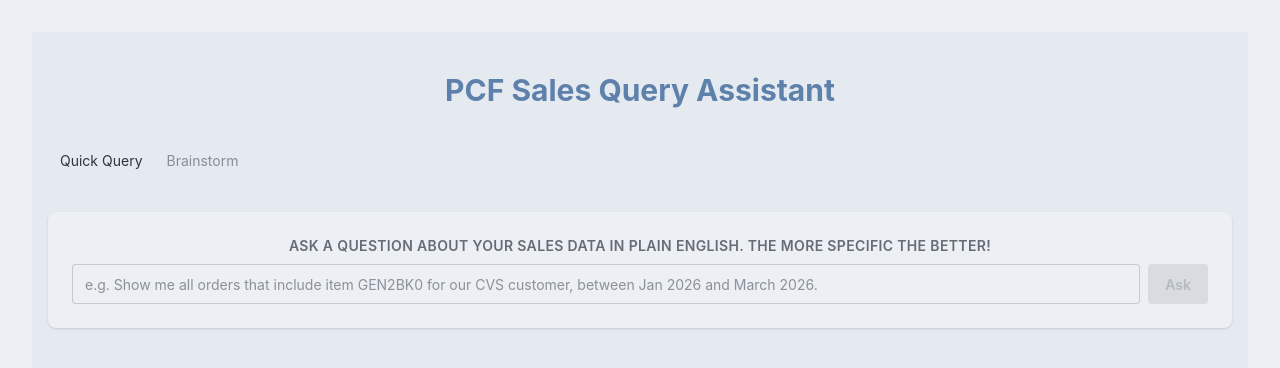
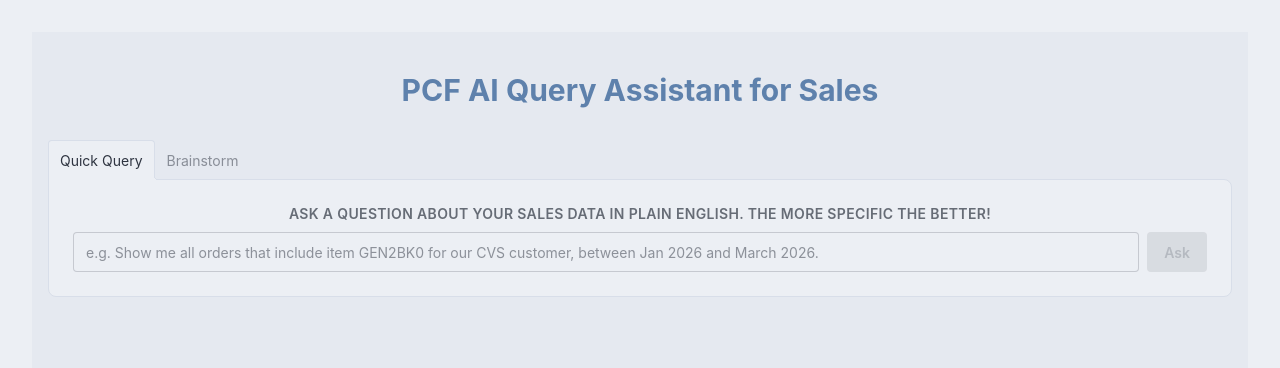
Before and after one commit to matthew-njd/QueryAssistant, a React (Vite) app in the folder QueryAssistant.Client/: page / in a window 1280 px wide. Shown: the top 368 px of the page. Built offline with nearby package versions, Linux system fonts and the light colour scheme.

Commit message:
Tab component updates.

```diff
--- a/QueryAssistant.Client/src/App.tsx
+++ b/QueryAssistant.Client/src/App.tsx
@@ -37,32 +37,23 @@ function App() {
         {/* Header */}
         <div className="flex flex-col gap-1">
           <h1 className="text-3xl font-bold text-primary">
-            PCF Sales Query Assistant
+            PCF AI Query Assistant for Sales
           </h1>
         </div>
 
         {/* Tabs */}
-        <div role="tablist" className="tabs tabs-bordered">
-          <button
-            role="tab"
-            className={`tab ${activeTab === "quick" ? "tab-active" : ""}`}
-            onClick={() => setActiveTab("quick")}
-          >
-            Quick Query
-          </button>
-          <button
-            role="tab"
-            className={`tab ${activeTab === "brainstorm" ? "tab-active" : ""}`}
-            onClick={() => setActiveTab("brainstorm")}
-          >
-            Brainstorm
-          </button>
-        </div>
-
-        {/* Quick Query Tab */}
+        <div className="tabs tabs-lift">
+          <input
+            type="radio"
+            name="app_tabs"
+            className="tab"
+            aria-label="Quick Query"
+            checked={activeTab === "quick"}
+            onChange={() => setActiveTab("quick")}
+          />
           {activeTab === "quick" && (
             <>
-            <div className="card bg-base-100 shadow p-6">
+              <div className="tab-content bg-base-100 border-base-300 p-6">
                 <QuestionInput
                   value={question}
                   onChange={setQuestion}
@@ -78,7 +69,7 @@ function App() {
               )}
 
               {response?.success && response.data && (
-              <div className="card bg-base-100 shadow p-6">
+                <div className="tab-content bg-base-100 border-base-300 p-6">
                   <ResultsTable
                     data={response.data}
                     sql={response.sql}
@@ -90,9 +81,16 @@ function App() {
             </>
           )}
 
-        {/* Brainstorm Tab */}
+          <input
+            type="radio"
+            name="app_tabs"
+            className="tab"
+            aria-label="Brainstorm"
+            checked={activeTab === "brainstorm"}
+            onChange={() => setActiveTab("brainstorm")}
+          />
           {activeTab === "brainstorm" && (
-          <div className="card bg-base-100 shadow p-6">
+            <div className="tab-content bg-base-100 border-base-300 p-6">
               <BrainstormChat
                 onUseQuery={handleUseQuery}
                 onReportGenerated={handleReportGenerated}
@@ -101,6 +99,7 @@ function App() {
           )}
         </div>
       </div>
+    </div>
   );
 }
 
--- a/QueryAssistant.Client/src/components/BrainstormChat.tsx
+++ b/QueryAssistant.Client/src/components/BrainstormChat.tsx
@@ -16,8 +16,15 @@ interface Props {
 }
 
 export function BrainstormChat({ onUseQuery, onReportGenerated }: Props) {
-  const { messages, isLoading, error, suggestedQuery, sendMessage, generateReport, clearChat } =
-    useBrainstorm();
+  const {
+    messages,
+    isLoading,
+    error,
+    suggestedQuery,
+    sendMessage,
+    generateReport,
+    clearChat,
+  } = useBrainstorm();
   const [input, setInput] = useState("");
   const bottomRef = useRef<HTMLDivElement>(null);
 
@@ -37,11 +44,12 @@ export function BrainstormChat({ onUseQuery, onReportGenerated }: Props) {
 
   const handleGenerateReport = async () => {
     const result = await generateReport();
-    if (result) onReportGenerated(result, suggestedQuery ?? "Brainstorm report");
+    if (result)
+      onReportGenerated(result, suggestedQuery ?? "Brainstorm report");
   };
 
   return (
-    <div className="flex flex-col h-[520px]">
+    <div className="flex flex-col h-130">
       {/* Clear button */}
       {messages.length > 0 && (
         <div className="flex justify-end pb-2">
@@ -64,13 +72,18 @@ export function BrainstormChat({ onUseQuery, onReportGenerated }: Props) {
         )}
 
         {messages.map((msg, i) => (
-          <div key={i} className={`chat ${msg.role === "user" ? "chat-end" : "chat-start"}`}>
+          <div
+            key={i}
+            className={`chat ${msg.role === "user" ? "chat-end" : "chat-start"}`}
+          >
             <div
               className={`chat-bubble text-sm whitespace-pre-wrap ${
                 msg.role === "user" ? "chat-bubble-primary" : ""
               }`}
             >
-              {msg.role === "assistant" ? stripSuggested(msg.content) : msg.content}
+              {msg.role === "assistant"
+                ? stripSuggested(msg.content)
+                : msg.content}
             </div>
           </div>
         ))}
@@ -127,7 +140,7 @@ export function BrainstormChat({ onUseQuery, onReportGenerated }: Props) {
         <div className="flex gap-2">
           <input
             type="text"
-            className="input input-bordered flex-1 input-sm"
+            className="input input-bordered flex-1"
             placeholder="Describe what you're looking for..."
             value={input}
             onChange={(e) => setInput(e.target.value)}
@@ -135,12 +148,12 @@ export function BrainstormChat({ onUseQuery, onReportGenerated }: Props) {
             disabled={isLoading}
           />
           <button
-            className="btn btn-primary btn-sm"
+            className="btn btn-primary"
             onClick={handleSend}
             disabled={isLoading || !input.trim()}
           >
             {isLoading ? (
-              <span className="loading loading-spinner loading-xs" />
+              <span className="loading loading-spinner loading-sm" />
             ) : (
               "Send"
             )}
```
Lines whose indentation alone changed are shown as unchanged.
